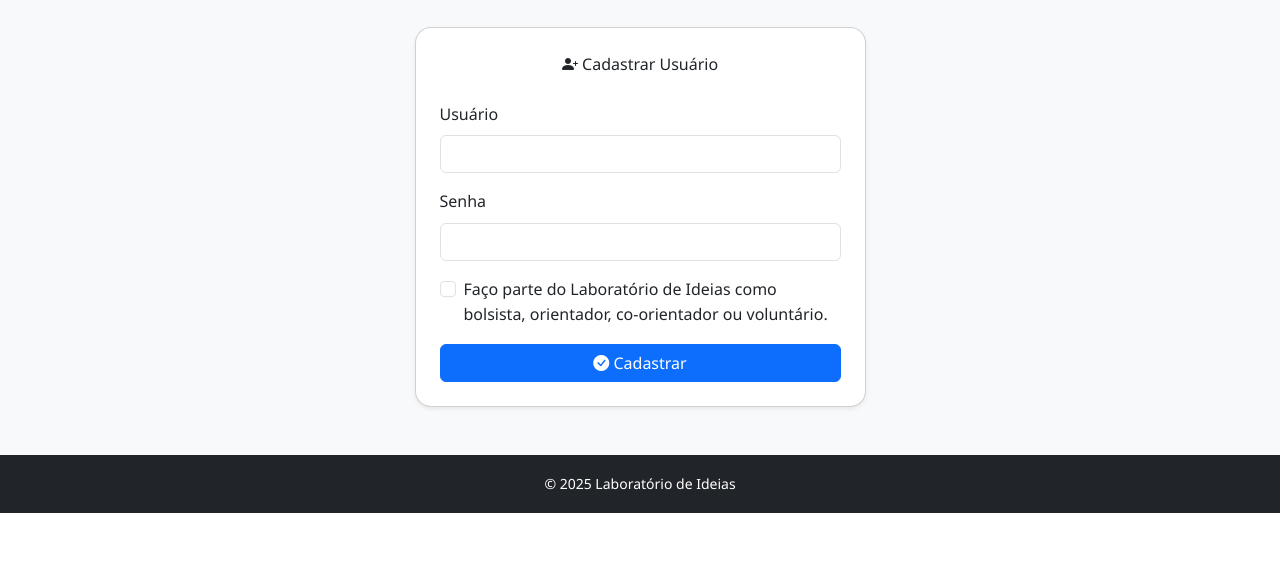
After one commit to GUI-MG/Website_LabIdeias, a PHP site: page /cadusuarios.php in a window 1280 px wide. The commit adds this page. Shown: the part 236-800 px from the top of the page. Run offline with PHP 8.4, Linux system fonts and the light colour scheme; the visitor is signed in with stand-in values (Sample User, id 1); some libraries are stand-ins or nearby versions.

Commit message:
Implementação de usuário administrador e melhora no site.

```diff
--- a/assets/css/style.css
+++ b/assets/css/style.css
@@ -1,32 +1,26 @@
+/* ===== Reset e Estilo Base ===== */
 body {
     font-family: 'Segoe UI', Tahoma, Geneva, Verdana, sans-serif;
     margin: 0;
-    margin-top: 0%;
     padding: 0;
     line-height: 1.6;
     color: #333;
 }
 
-  /* Navbar personalizada */
-
-  nav div.container {
+/* ===== Navbar ===== */
+nav .container {
     background: linear-gradient(to right, rgb(80, 230, 70), rgb(80, 160, 60));
     display: flex;
     align-items: center;
-    max-height: 100%;
+    width: 100%;
     height: 100%;
-    max-width: 100%;
-    width: 100%;
-
 }
 
 .navbar {
-    box-shadow: 0px 0px gray;
-    display: flex;
+    box-shadow: 0 0 5px rgba(0,0,0,0.1);
     align-items: center;
     justify-content: space-around;
 }
-
 
 .navbar-brand img {
     max-height: 180px;
@@ -36,47 +30,39 @@ body {
     font-weight: 600;
     margin-right: 1rem;
     color: rgb(210, 210, 210);
+    transition: all 0.3s ease;
 }
 
 .nav-link:hover {
-    color: rgb(210, 210, 210);
-    text-shadow: rgb(180, 180, 180);
+    color: rgb(255, 255, 255);
+    text-shadow: 0 0 5px rgba(180, 180, 180, 0.6);
 }
 
-  /* Seções */
+/* ===== Seções ===== */
 section {
-    padding-top: 6px;
-    padding-bottom: 60px;
+    padding: 6px 0 60px;
 }
 
 section#home {
     color: #0c4318;
-    margin-top: 0%;
 }
 
 section#home h1 {
     font-size: 2rem;
     font-weight: 400;
-    color:#000;
+    color: #000;
 }
 
 section#home p {
-    font-size: 1.50rem;
+    font-size: 1.5rem;
 }
 
-  section#home div.container {
-    max-width: 100%;
-    width: 100%;
-    max-height: 90%;
-    height: 50%;
-  }
-
-  section#equipe div.container {
-    max-width: 100%;
+section#home .container,
+section#equipe .container {
     width: 100%;
 }
 
-  /* Títulos de seção */
+/* ===== Títulos de Seção ===== */
 section h2 {
     margin-bottom: 1.5rem;
     font-size: 2rem;
@@ -93,34 +79,35 @@ body {
     margin-top: 0.5rem;
 }
 
-  /* Cards de equipe/projetos */
+/* ===== Cards ===== */
 .card-custom {
     border: none;
     border-radius: 0.5rem;
     box-shadow: 0 2px 8px rgba(0,0,0,0.05);
-    transition: transform 0.3s;
+    transition: transform 0.3s ease;
 }
 
 .card-custom:hover {
     transform: translateY(-5px);
 }
 
-  /* Rodapé */
-
-  footer div.container {
-    max-width: 100%;
-    width: 100%;
-  }
+/* ===== Rodapé ===== */
 footer {
     background-color: #222;
     color: #bbb;
+    padding: 1rem 0;
+    text-align: center;
+}
+
+footer .container {
+    width: 100%;
 }
 
 footer small {
     font-size: 0.875rem;
 }
 
-  /* Formulário de cadastro de ideias */
+/* ===== Formulário de Ideias ===== */
 .form-idea {
     max-width: 600px;
     margin: 0 auto;
@@ -134,14 +121,20 @@ body {
 .form-idea .btn-primary {
     background-color: #007bff;
     border: none;
+    transition: background-color 0.3s ease;
 }
 
 .form-idea .btn-primary:hover {
     background-color: #0056b3;
 }
 
+/* ===== Responsividade ===== */
 @media (max-width: 768px) {
     section#home h1 {
-      font-size: 2rem;
+        font-size: 1.75rem;
+    }
+
+    .navbar-brand img {
+        max-height: 120px;
     }
 }
--- /dev/null
+++ b/cadusuarios.php
@@ -0,0 +1,150 @@
+<?php
+session_start(); // Inicia a sessão
+
+// Verifica se o usuário logado é o administrador
+if (!isset($_SESSION['usuario']) || $_SESSION['usuario'] !== 'administrador') {
+    // Redireciona para login se não for administrador
+    header("Location: login.php");
+    exit;
+}
+
+$host = 'localhost';
+$db = 'bd_ideias_projetos';
+$user = 'root';
+$pass = '';
+
+$conn = new mysqli($host, $user, $pass, $db);
+if ($conn->connect_error) {
+    die("Erro na conexão: " . $conn->connect_error);
+}
+
+$mensagem = '';
+
+if ($_SERVER['REQUEST_METHOD'] === 'POST') {
+    $usuario = trim($_POST['usuario'] ?? '');
+    $senha = trim($_POST['senha'] ?? '');
+    $termos = $_POST['termos'] ?? '';
+
+    if (empty($usuario) || empty($senha) || empty($termos)) {
+        $mensagem = '<div class="alert alert-danger text-center" role="alert">Preencha todos os campos e marque a caixa de termos.</div>';
+    } else {
+        $senhaHash = hash('sha256', $senha);
+
+        // Verifica se o usuário já existe
+        $stmt = $conn->prepare("SELECT id FROM usuarios WHERE usuario = ?");
+        $stmt->bind_param('s', $usuario);
+        $stmt->execute();
+        $stmt->store_result();
+
+        if ($stmt->num_rows > 0) {
+            $mensagem = '<div class="alert alert-warning text-center" role="alert">Usuário já existe!</div>';
+        } else {
+            $stmt->close();
+            $stmt = $conn->prepare("INSERT INTO usuarios (usuario, senha) VALUES (?, ?)");
+            $stmt->bind_param('ss', $usuario, $senhaHash);
+
+            if ($stmt->execute()) {
+                $mensagem = '<div class="alert alert-success text-center" role="alert">Cadastro realizado com sucesso!</div>';
+            } else {
+                $mensagem = '<div class="alert alert-danger text-center" role="alert">Erro ao cadastrar: ' . $stmt->error . '</div>';
+            }
+        }
+
+        $stmt->close();
+    }
+}
+
+$conn->close();
+?>
+
+<!DOCTYPE html>
+<html lang="pt-br">
+<head>
+  <meta charset="UTF-8">
+  <meta name="viewport" content="width=device-width, initial-scale=1">
+  <title>Cadastro de Usuário</title>
+
+  <!-- Bootstrap CSS -->
+  <link href="https://cdn.jsdelivr.net/npm/bootstrap@5.3.7/dist/css/bootstrap.min.css" rel="stylesheet">
+
+  <!-- Bootstrap Icons -->
+  <link rel="stylesheet" href="https://cdn.jsdelivr.net/npm/bootstrap-icons@1.13.1/font/bootstrap-icons.css">
+
+  <!-- Custom CSS -->
+  <link href="assets/css/reset.css" rel="stylesheet">
+  <link href="assets/css/style.css" rel="stylesheet">
+</head>
+<body>
+
+  <!-- Navbar -->
+  <nav class="navbar navbar-expand-lg navbar-light bg-light">
+    <div class="container">
+      <a class="navbar-brand" href="index.php">
+        <img src="assets/img/logo.png" alt="Logo Lab Ideias" height="320">
+      </a>
+      <a class="navbar-brand" href="index.php">
+        <img src="assets/img/ifrs-logo.svg" alt="Logo IFRS" height="320">
+      </a>
+      <button class="navbar-toggler" type="button" data-bs-toggle="collapse" data-bs-target="#navbarNav">
+        <span class="navbar-toggler-icon"></span>
+      </button>
+      <div class="collapse navbar-collapse" id="navbarNav">
+        <ul class="navbar-nav ms-auto">
+          <li class="nav-item"><a class="nav-link" href="index.php"><i class="bi bi-house-fill"></i>Início</a></li>
+          <li class="nav-item"><a class="nav-link" href="manage.php"><i class="bi bi-box-arrow-right"></i> Sair</a></li>
+        </ul>
+      </div>
+    </div>
+  </nav>
+
+  <!-- Cadastro Usuário -->
+  <section class="py-5 bg-light">
+    <div class="container">
+      <div class="row justify-content-center">
+        <div class="col-md-5">
+          <div class="card shadow-sm rounded-4">
+            <div class="card-body p-4">
+              <h3 class="text-center mb-4">
+                <i class="bi bi-person-plus-fill"></i> Cadastrar Usuário
+              </h3>
+
+              <!-- Mensagem de retorno -->
+              <?php if (!empty($mensagem)) echo $mensagem; ?>
+
+              <form method="post">
+                <div class="mb-3">
+                  <label for="usuario" class="form-label">Usuário</label>
+                  <input type="text" class="form-control" name="usuario" id="usuario" required>
+                </div>
+                <div class="mb-3">
+                  <label for="senha" class="form-label">Senha</label>
+                  <input type="password" class="form-control" name="senha" id="senha" required>
+                </div>
+                <div class="form-check mb-3">
+                  <input class="form-check-input" type="checkbox" value="1" name="termos" id="termos" required>
+                  <label class="form-check-label" for="termos">
+                    Faço parte do Laboratório de Ideias como bolsista, orientador, co-orientador ou voluntário.
+                  </label>
+                </div>
+                <button type="submit" class="btn btn-primary w-100">
+                  <i class="bi bi-check-circle-fill"></i> Cadastrar
+                </button>
+              </form>
+            </div>
+          </div>
+        </div>
+      </div>
+    </div>
+  </section>
+
+  <!-- Rodapé -->
+  <footer class="bg-dark text-white py-3 text-center">
+    <div class="container">
+      <small>&copy; 2025 Laboratório de Ideias</small>
+    </div>
+  </footer>
+
+  <!-- Bootstrap JS -->
+  <script src="https://cdn.jsdelivr.net/npm/bootstrap@5.4.0/dist/js/bootstrap.bundle.min.js"></script>
+</body>
+</html>
--- a/db.php
+++ b/db.php
@@ -3,7 +3,7 @@
 $host = 'localhost';
 $user = 'root';
 $pass = '';
-$db = 'bd_projetos_ideias';
+$db = 'bd_ideias_projetos';
 
 // Conexão
 $conn = new mysqli($host, $user, $pass, $db);
--- a/exibirprojetos.php
+++ b/exibirprojetos.php
@@ -1,7 +1,7 @@
 <?php
 // Configurações de conexão com o banco
 $host = 'localhost';
-$db   = 'bd_projetos_ideias';
+$db   = 'bd_ideias_projetos';
 $user = 'root';
 $pass = '';
 $charset = 'utf8mb4';
--- a/navbar.php
+++ b/navbar.php
@@ -18,7 +18,7 @@
           </a>
         </li>
           <li class="nav-item">
-            <a class="nav-link" href="manage.php">
+            <a class="nav-link" href="login.php">
               <i class="bi bi-gear"></i> Administrar
             </a>
           </li>
--- a/projetos.php
+++ b/projetos.php
@@ -3,7 +3,7 @@
 $host = 'localhost';
 $user = 'root';
 $pass = '';
-$db = 'bd_projetos_ideias';
+$db = 'bd_ideias_projetos';
 $conn = new mysqli($host, $user, $pass, $db);
 
 
```
Also changed, not shown: admin.php (deleted, +0 -57 lines), cadastro.php (+19 -6 lines), index.php (+46 -31 lines), login.php (added, +136 -0 lines), manage.php (+28 -1 lines). Lines whose indentation alone changed are shown as unchanged.
